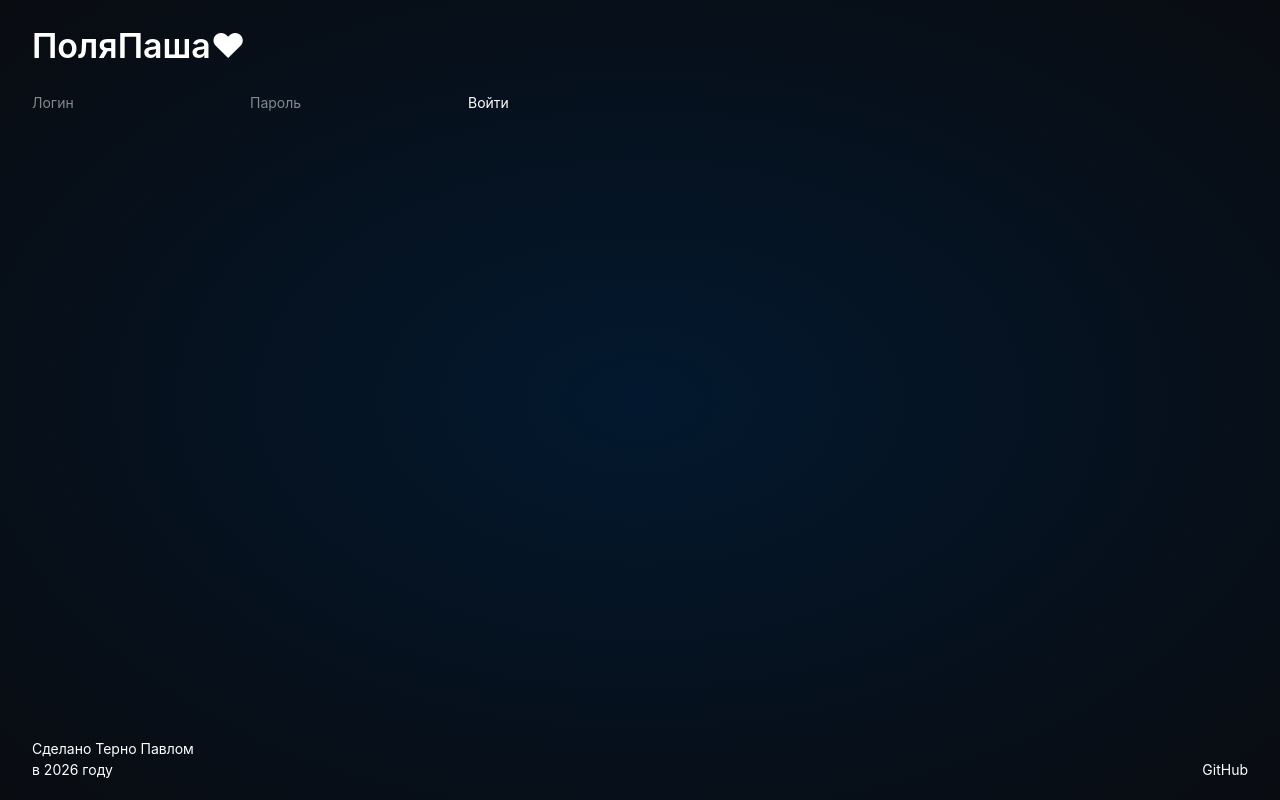
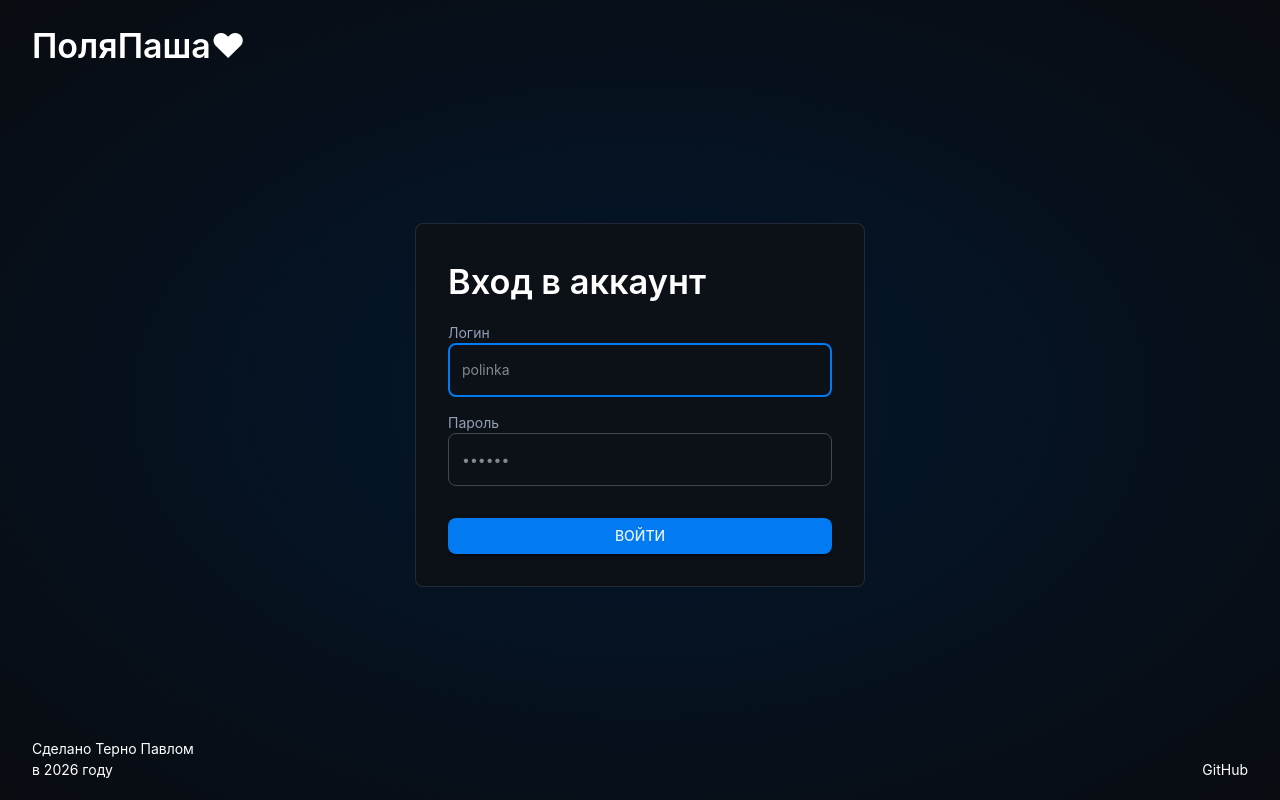
Before and after one commit to PaHaNchickT/polya-pasha, a Next.js app in the folder frontend/: page /login in a window 1280 px wide. Built offline with nearby package versions, Linux system fonts and the light colour scheme; no server answers; some icons are missing.

Commit message:
feat: implement login page

```diff
--- a/frontend/src/app/(protected)/places/page.tsx
+++ b/frontend/src/app/(protected)/places/page.tsx
@@ -1,6 +1,6 @@
 "use client";
 
-import { getPlaces } from "@/lib/api";
+import { api } from "@/lib/api";
 import { Button } from "@mui/material";
 
 export default function HomePage() {
@@ -10,7 +10,7 @@ export default function HomePage() {
       <p>Page has been loaded</p>
       <Button
         onClick={() => {
-          getPlaces().then((data) => console.log(data));
+          api.getPlaces().then((data) => console.log(data));
           console.log("clicked");
         }}
       >
--- a/frontend/src/app/layout.tsx
+++ b/frontend/src/app/layout.tsx
@@ -15,7 +15,7 @@ export default function RootLayout({ children }: { children: ReactNode }) {
       <body className="flex flex-col justify-between min-h-screen px-8 bg-[radial-gradient(at_50%_50%,hsla(210,100%,16%,0.5),hsl(220,30%,5%))]">
         <AppTheme>
           <Header />
-          <div className="grow">{children}</div>
+          <div className="grow flex flex-col justify-between">{children}</div>
           <Footer />
         </AppTheme>
       </body>
--- a/frontend/src/app/login/page.tsx
+++ b/frontend/src/app/login/page.tsx
@@ -2,39 +2,23 @@
 
 import { useEffect, useState } from "react";
 import { useRouter } from "next/navigation";
-import { login } from "@/lib/api";
 import { LOCAL_STORAGE_TOKEN_KEY } from "@/lib/constants/common";
+import { LoginPage } from "@/components/auth/LoginPage/LoginPage";
+import { Loader } from "@/components/ui/Loader";
 
-export default function LoginPage() {
+export default function LoginPageServer() {
   const router = useRouter();
-  const [error, setError] = useState("");
-
-  async function handleSubmit(e: React.FormEvent<HTMLFormElement>) {
-    e.preventDefault();
-    const form = new FormData(e.currentTarget);
-    const l = form.get("login") as string;
-    const p = form.get("password") as string;
-    try {
-      await login(l, p);
-      router.push("/places");
-    } catch (err: unknown) {
-      const message =
-        err instanceof Error ? err.message : "Неизвестная ошибка входа";
-      setError(message);
-    }
-  }
+  const [loading, setLoading] = useState(true);
 
   useEffect(() => {
     const token = localStorage.getItem(LOCAL_STORAGE_TOKEN_KEY);
-    if (token) router.replace("/places");
+
+    if (token) {
+      router.replace("/places");
+    } else {
+      setLoading(false);
+    }
   }, [router]);
 
-  return (
-    <form onSubmit={handleSubmit}>
-      <input name="login" placeholder="Логин" required />
-      <input name="password" type="password" placeholder="Пароль" required />
-      <button type="submit">Войти</button>
-      {error && <p style={{ color: "red" }}>{error}</p>}
-    </form>
-  );
+  return <>{loading ? <Loader /> : <LoginPage />}</>;
 }
--- a/frontend/src/components/AppTheme.tsx
+++ b/frontend/src/components/AppTheme.tsx
@@ -5,6 +5,7 @@ import type { ThemeOptions } from "@mui/material/styles";
 import { colorSchemes, typography, shadows, shape } from "./themePrimitives";
 import { ReactNode, useEffect, useMemo, useState } from "react";
 import { Loader } from "./ui/Loader";
+import { SnackbarProvider } from "notistack";
 
 interface AppThemeProps {
   children: ReactNode;
@@ -43,7 +44,16 @@ export default function AppTheme(props: AppThemeProps) {
   return (
     <ThemeProvider theme={theme} disableTransitionOnChange>
       <CssBaseline enableColorScheme />
-      {loading ? <Loader /> : children}
+      <SnackbarProvider
+        maxSnack={3}
+        anchorOrigin={{
+          vertical: "bottom",
+          horizontal: "right",
+        }}
+        autoHideDuration={2000}
+      >
+        {loading ? <Loader /> : children}
+      </SnackbarProvider>
     </ThemeProvider>
   );
 }
--- /dev/null
+++ b/frontend/src/components/auth/LoginPage/LoginPage.tsx
@@ -0,0 +1,124 @@
+"use client";
+
+import { useRouter } from "next/navigation";
+import { useState } from "react";
+import { api } from "@/lib/api";
+import { useForm } from "react-hook-form";
+import { zodResolver } from "@hookform/resolvers/zod";
+import { LoginFormData, loginSchema } from "./schema";
+
+import { notify } from "@/lib/utils/notify";
+
+import Box from "@mui/material/Box";
+import Button from "@mui/material/Button";
+import FormLabel from "@mui/material/FormLabel";
+import FormControl from "@mui/material/FormControl";
+import TextField from "@mui/material/TextField";
+import Typography from "@mui/material/Typography";
+import Stack from "@mui/material/Stack";
+import MuiCard from "@mui/material/Card";
+
+export const LoginPage = () => {
+  const router = useRouter();
+  const [formLoading, isFormLoading] = useState(false);
+
+  const {
+    register,
+    handleSubmit,
+    formState: { errors },
+  } = useForm<LoginFormData>({
+    resolver: zodResolver(loginSchema),
+  });
+
+  const onSubmit = (data: LoginFormData) => {
+    isFormLoading(true);
+
+    api
+      .login(data)
+      .then(() => {
+        notify("Вы успешно вошли в аккаунт!", "success");
+        router.push("/places");
+      })
+      .catch((err) => notify(err.message, "error"))
+      .finally(() => isFormLoading(false));
+  };
+
+  return (
+    <Stack
+      direction="column"
+      sx={{ justifyContent: "space-between" }}
+      className="relative min-h-full grow flex !justify-center items-center p-2 sm:p-4"
+    >
+      <MuiCard
+        variant="outlined"
+        className="flex flex-col self-center w-full p-8 gap-4 mx-auto
+          sm:max-w-[450px]
+          shadow-[hsla(220,30%,5%,0.5)_0px_5px_15px_0px,hsla(220,25%,10%,0.08)_0px_15px_35px_-5px]"
+      >
+        <Typography
+          component="h1"
+          variant="h4"
+          className="w-full !text-[clamp(2rem,10vw,2.15rem)]"
+        >
+          Вход в аккаунт
+        </Typography>
+        <Box
+          component="form"
+          onSubmit={handleSubmit(onSubmit)}
+          noValidate
+          sx={{
+            display: "flex",
+            flexDirection: "column",
+            width: "100%",
+            gap: 2,
+          }}
+        >
+          <FormControl error={!!errors.login}>
+            <FormLabel htmlFor="login">Логин</FormLabel>
+            <TextField
+              id="login"
+              type="text"
+              placeholder="polinka"
+              autoComplete="username"
+              autoFocus
+              required
+              fullWidth
+              variant="outlined"
+              {...register("login")}
+              error={!!errors.login}
+              helperText={errors.login?.message}
+              color={errors.login ? "error" : "primary"}
+            />
+          </FormControl>
+
+          <FormControl error={!!errors.password}>
+            <FormLabel htmlFor="password">Пароль</FormLabel>
+            <TextField
+              id="password"
+              type="password"
+              placeholder="••••••"
+              autoComplete="current-password"
+              required
+              fullWidth
+              variant="outlined"
+              {...register("password")}
+              error={!!errors.password}
+              helperText={errors.password?.message}
+              color={errors.password ? "error" : "primary"}
+            />
+          </FormControl>
+
+          <Button
+            type="submit"
+            fullWidth
+            variant="contained"
+            loading={formLoading}
+            sx={{ marginTop: 2 }}
+          >
+            Войти
+          </Button>
+        </Box>
+      </MuiCard>
+    </Stack>
+  );
+};
--- /dev/null
+++ b/frontend/src/components/auth/LoginPage/schema.ts
@@ -0,0 +1,8 @@
+import { z } from "zod";
+
+export type LoginFormData = z.infer<typeof loginSchema>;
+
+export const loginSchema = z.object({
+  login: z.string().min(1, "Введите логин"),
+  password: z.string().min(6, "Пароль должен быть не менее 6 символов"),
+});
--- a/frontend/src/components/layout/Header.tsx
+++ b/frontend/src/components/layout/Header.tsx
@@ -3,14 +3,28 @@
 import { usePathname } from "next/navigation";
 import { Button, Typography } from "@mui/material";
 import LogoutIcon from "@mui/icons-material/Logout";
+import { api } from "@/lib/api";
+import { notify } from "@/lib/utils/notify";
+import { useEffect, useState } from "react";
+import { LOCAL_STORAGE_TOKEN_KEY } from "@/lib/constants/common";
 
 export const Header = () => {
   const pathname = usePathname();
-  const isLoginPage = pathname === "/login";
+  const [isLogoutButton, setIsLogoutButton] = useState(false);
 
   const handleLogout = () => {
-    console.log("logout");
+    api
+      .logout()
+      .then(() => {
+        notify("Вы успешно вышли из аккаунта!", "success");
+      })
+      .catch((err) => notify(err.message, "error"));
   };
+
+  useEffect(() => {
+    const token = localStorage.getItem(LOCAL_STORAGE_TOKEN_KEY);
+    setIsLogoutButton(Boolean(token));
+  }, [pathname]);
 
   return (
     <header className="py-5 flex justify-between items-center">
@@ -21,7 +35,7 @@ export const Header = () => {
       >
         ПоляПаша❤
       </Typography>
-      {!isLoginPage && (
+      {isLogoutButton && (
         <Button
           size="large"
           disableElevation
@@ -31,14 +45,6 @@ export const Header = () => {
           <LogoutIcon className="h-16 text-white opacity-90 hover:opacity-100" />
         </Button>
       )}
-      <Button
-        size="large"
-        disableElevation
-        onClick={handleLogout}
-        className="h-[52px] text-white opacity-90 hover:opacity-100"
-      >
-        <LogoutIcon className="h-16 text-white opacity-90 hover:opacity-100" />
-      </Button>
     </header>
   );
 };
--- a/frontend/src/lib/api.ts
+++ b/frontend/src/lib/api.ts
@@ -1,13 +1,14 @@
 import { LoginResponse, Place } from "@/types/api";
 import { LOCAL_STORAGE_TOKEN_KEY } from "./constants/common";
+import { LoginData } from "@/types/login";
 
 const API_URL = process.env.NEXT_PUBLIC_API_URL;
 
 // --- Вспомогательная функция для защищённых запросов ---
-async function authFetch<T>(
+const authFetch = async <T>(
   url: string,
   options: RequestInit = {},
-): Promise<T> {
+): Promise<T> => {
   const token = localStorage.getItem(LOCAL_STORAGE_TOKEN_KEY);
 
   // Создаём объект Headers, который правильно обрабатывает любые ключи
@@ -42,17 +43,14 @@ async function authFetch<T>(
   }
 
   return res.json();
-}
+};
 
 // --- Логин ---
-export async function login(
-  login: string,
-  password: string,
-): Promise<LoginResponse> {
+const login = async (loginData: LoginData): Promise<LoginResponse> => {
   const res = await fetch(`${API_URL}/api/login`, {
     method: "POST",
     headers: { "Content-Type": "application/json" },
-    body: JSON.stringify({ login, password }),
+    body: JSON.stringify(loginData),
   });
 
   if (!res.ok) {
@@ -61,17 +59,19 @@ export async function login(
   }
 
   const data: LoginResponse = await res.json();
+
   localStorage.setItem(LOCAL_STORAGE_TOKEN_KEY, data.token);
+
   return data;
-}
+};
 
 // --- Получить места ---
-export async function getPlaces(): Promise<Place[]> {
+const getPlaces = async (): Promise<Place[]> => {
   return authFetch<Place[]>("/api/places");
-}
+};
 
 // --- Выход ---
-export async function logout(): Promise<void> {
+const logout = async (): Promise<void> => {
   try {
     await authFetch("/api/logout", { method: "POST" });
   } catch (err) {
@@ -80,4 +80,10 @@ export async function logout(): Promise<void> {
     localStorage.removeItem(LOCAL_STORAGE_TOKEN_KEY);
     window.location.href = "/login";
   }
-}
+};
+
+export const api = {
+  login,
+  getPlaces,
+  logout,
+};
--- /dev/null
+++ b/frontend/src/types/login.ts
@@ -0,0 +1,4 @@
+export type LoginData = {
+  login: string;
+  password: string;
+};
```
